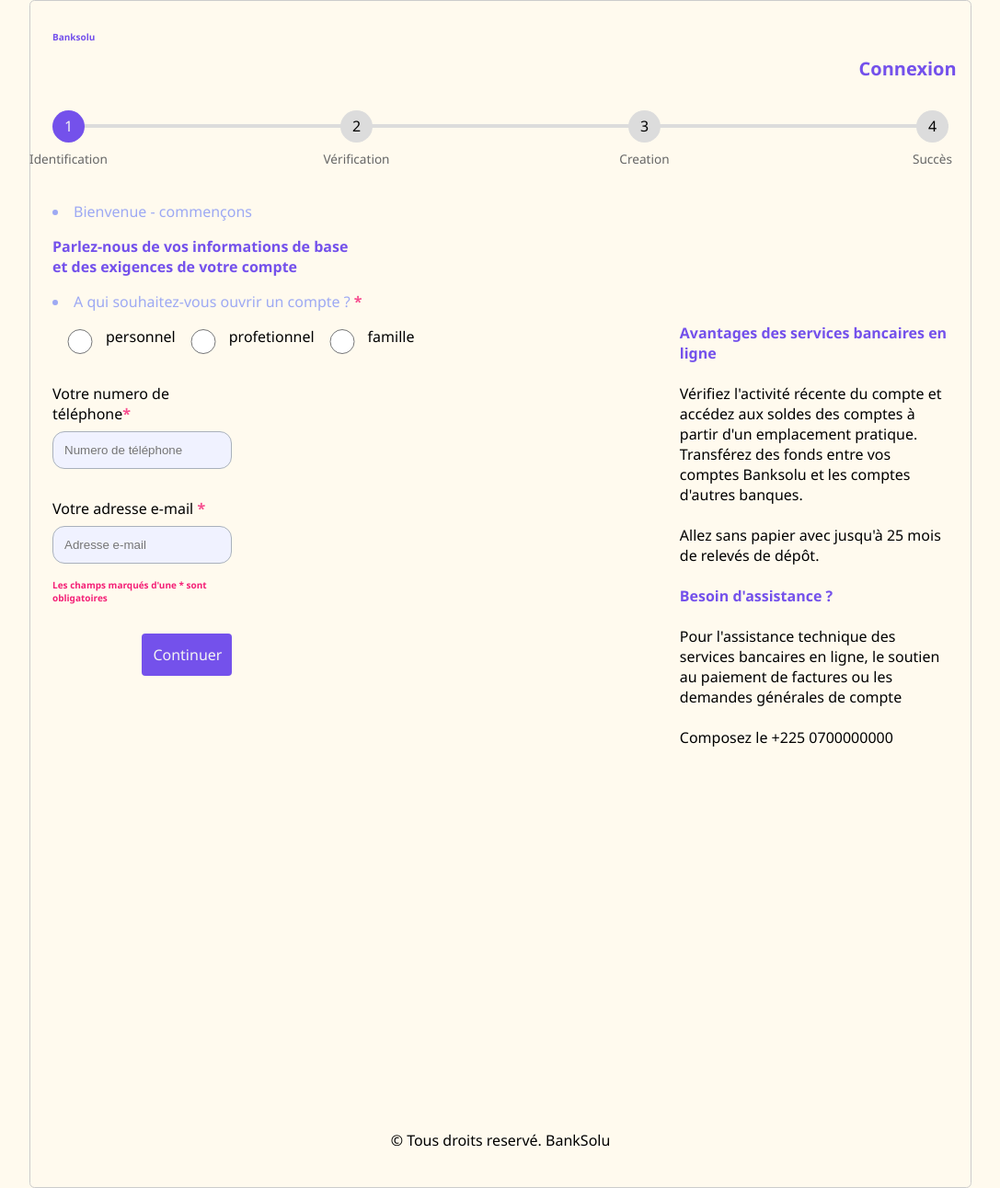
After one commit to Jean-altesse/BANKSOLUS, a Flask app: template BankSolu/templates/inscription.html in a window 1280 px wide. The commit adds this page. Shown: the whole page at 92% size, without its empty margins (96-1183 px from the left). Run offline with Flask 3, Linux system fonts and the light colour scheme; the template is opened without the code that fills it, so the values that code supplies are empty.

Commit message:
page d'inscription

```diff
--- /dev/null
+++ b/BankSolu/static/css/inscription.css
@@ -0,0 +1,206 @@
+
+:root {
+    --primary-color: #7451EB;;
+  }
+
+  *,
+  *::before,
+  *::after {
+    box-sizing: border-box;
+  }
+
+  body {
+    background: #FFFAEE;
+    font-family: Montserrat, "Segoe UI", Tahoma, Geneva, Verdana, sans-serif;
+    margin: 0;
+    display: grid;
+    place-items: center;
+    min-height: 100vh;
+  }
+  /* Global Stylings */
+  label {
+    display: block;
+    margin-bottom: 0.5rem;
+  }
+
+  input {
+    background: #F0F2FF;
+    display: block;
+    width: 100%;
+    padding: 0.75rem;
+    border: 1px solid #A9B1BC;
+    border-radius: 13px;
+  }
+  select{
+    border-radius: 13px;
+    background: #F0F2FF;
+    display: block;
+    width: 100%;
+    padding: 0.75rem;
+    border: 1px solid #A9B1BC;
+
+
+  }
+  .fichier{
+    width: 20%;
+    color: blue;
+    height: 70px;
+    background: #7451EB;
+    border: 1px dashed;
+  }
+
+  .width-50 {
+    width: 50%;
+  }
+
+  .ml-auto {
+    margin-left: auto;
+  }
+
+  .text-center {
+    margin-left: 90%;
+    font-size: 20px;
+  }
+  li{
+    color: #9DA9F3;
+  }
+  h2{
+    font-size: 10px;
+    color: #f30065e0;
+  }
+  .etoile{
+    color: #f30065b1;
+  }
+  .C{
+    text-align: center;
+  }
+
+  /* Progressbar */
+  .progressbar {
+    position: relative;
+    display: flex;
+    justify-content: space-between;
+    counter-reset: step;
+    margin: 2rem 0 4rem;
+  }
+
+  .progressbar::before,
+  .progress {
+    content: "";
+    position: absolute;
+    top: 50%;
+    transform: translateY(-50%);
+    height: 4px;
+    width: 100%;
+    background-color: #dcdcdc;
+    z-index: -1;
+  }
+
+  .progress {
+    background-color: var(--primary-color);
+    width: 0%;
+    transition: 0.3s;
+  }
+
+  .progress-step {
+    width: 2.1875rem;
+    height: 2.1875rem;
+    background-color: #dcdcdc;
+    border-radius: 50%;
+    display: flex;
+    justify-content: center;
+    align-items: center;
+  }
+
+  .progress-step::before {
+    counter-increment: step;
+    content: counter(step);
+  }
+
+  .progress-step::after {
+    content: attr(data-title);
+    position: absolute;
+    top: calc(100% + 0.5rem);
+    font-size: 0.85rem;
+    color: #666;
+  }
+
+  .progress-step-active {
+    background-color: var(--primary-color);
+    color: #f3f3f3;
+  }
+
+  /* Form */
+  .form {
+    width: clamp(320px, 30%, 430px);
+    margin: 0 auto;
+    border: 1px solid #ccc;
+    border-radius: 0.35rem;
+    padding: 1.5rem;
+    height: 100%;
+    width: 80%;
+  }
+
+  .form-step {
+    display: none;
+    transform-origin: top;
+    animation: animate 0.5s;
+  }
+
+  .form-step-active {
+    display: block;
+  }
+
+  .input-group {
+    margin: 2rem 0;
+    width: 20%;
+  }
+
+  @keyframes animate {
+    from {
+      transform: scale(1, 0);
+      opacity: 0;
+    }
+    to {
+      transform: scale(1, 1);
+      opacity: 1;
+    }
+  }
+.next{
+    width: 20%;
+}
+.div-text{
+    position: relative;
+   margin-left: 70%;
+   bottom: 400px;
+}
+.div-text2{
+  position: relative;
+  margin-left: 70%;
+  bottom: 500px;
+}
+strong{
+    color:#7451EB ;
+}
+
+  /* Button */
+  .btns-group {
+    display: grid;
+    grid-template-columns: repeat(2, 1fr);
+    gap: 1.5rem;
+  }
+
+  .btn {
+    padding: 0.75rem;
+    display: block;
+    text-decoration: none;
+    background-color: var(--primary-color);
+    color: #f3f3f3;
+    text-align: center;
+    border-radius: 0.25rem;
+    cursor: pointer;
+    transition: 0.3s;
+  }
+  .btn:hover {
+    box-shadow: 0 0 0 2px #fff, 0 0 0 3px var(--primary-color);
+  }
--- /dev/null
+++ b/BankSolu/static/js/inscription.js
@@ -0,0 +1,47 @@
+const prevBtns = document.querySelectorAll(".btn-prev");
+const nextBtns = document.querySelectorAll(".btn-next");
+const progress = document.getElementById("progress");
+const formSteps = document.querySelectorAll(".form-step");
+const progressSteps = document.querySelectorAll(".progress-step");
+
+let formStepsNum = 0;
+
+nextBtns.forEach((btn) => {
+  btn.addEventListener("click", () => {
+    formStepsNum++;
+    updateFormSteps();
+    updateProgressbar();
+  });
+});
+
+prevBtns.forEach((btn) => {
+  btn.addEventListener("click", () => {
+    formStepsNum--;
+    updateFormSteps();
+    updateProgressbar();
+  });
+});
+
+function updateFormSteps() {
+  formSteps.forEach((formStep) => {
+    formStep.classList.contains("form-step-active") &&
+      formStep.classList.remove("form-step-active");
+  });
+
+  formSteps[formStepsNum].classList.add("form-step-active");
+}
+
+function updateProgressbar() {
+  progressSteps.forEach((progressStep, idx) => {
+    if (idx < formStepsNum + 1) {
+      progressStep.classList.add("progress-step-active");
+    } else {
+      progressStep.classList.remove("progress-step-active");
+    }
+  });
+
+  const progressActive = document.querySelectorAll(".progress-step-active");
+
+  progress.style.width =
+    ((progressActive.length - 1) / (progressSteps.length - 1)) * 100 + "%";
+}
--- /dev/null
+++ b/BankSolu/templates/inscription.html
@@ -0,0 +1,239 @@
+<!DOCTYPE html>
+<html lang="en">
+  <head>
+    <meta charset="UTF-8" />
+    <meta http-equiv="X-UA-Compatible" content="IE=edge" />
+    <meta name="viewport" content="width=device-width, initial-scale=1.0" />
+    <link rel="stylesheet" href="../static/css/inscription.css" />
+    <script src="../static/js/inscription.js" defer></script>
+    <title>Registraion Form</title>
+  </head>
+  <body>
+    <form action="#" class="form">
+        <h2 style="width: 30px;"><strong> Banksolu</strong></h2>
+      <h1 class="text-center"><strong> Connexion</strong></h1>
+      <!-- Progress bar -->
+      <div class="progressbar">
+        <div class="progress" id="progress"></div>
+
+        <div
+          class="progress-step progress-step-active"
+          data-title="Identification"
+        ></div>
+        <div class="progress-step" data-title="Vérification"></div>
+        <div class="progress-step" data-title="Creation"></div>
+        <div class="progress-step" data-title="Succès"></div>
+      </div>
+
+      <!-- Steps -->
+      <div class="form-step form-step-active">
+        <div class="accueil">
+            <p><li> Bienvenue - commençons</li></p>
+            <p><strong> Parlez-nous de vos informations de base<br>
+                et des exigences de votre compte </strong></p>
+                <p><li> A qui souhaitez-vous ouvrir un compte ? <strong class="etoile">*</strong></li></p>
+                <div style="display: flex;">
+                  <input type="radio" name="drone" style="width:50px">
+                  <label for="">personnel</label>
+                  <input type="radio" name="drone" style="width:50px">
+                  <label for="">profetionnel</label>
+                  <input type="radio" name="drone" style="width:50px">
+                  <label for="">famille</label>
+                </div>
+
+        </div>
+        <div class="input-group">
+          <label for="username">Votre numero de téléphone<strong class="etoile">*</strong></label>
+          <input type="text" placeholder="Numero de téléphone" name="username" id="username" />
+        </div>
+        <div class="input-group">
+          <label for="position">Votre adresse e-mail <strong class="etoile">*</strong></label>
+          <input type="text" placeholder="Adresse e-mail" name="position" id="position" />
+          <p><h2>Les champs marqués d'une * sont obligatoires</h2> </p>
+        </div>
+
+        <div class="next">
+          <a href="#" class="btn btn-next width-50 ml-auto">Continuer</a>
+        </div>
+        <div class="div-text">
+            <p><strong> Avantages des services bancaires en ligne </strong><br>
+                <br>
+            Vérifiez l'activité récente du compte et accédez aux soldes des comptes à partir d'un emplacement pratique.<br>
+            Transférez des fonds entre vos comptes Banksolu et les comptes d'autres banques.<br>
+            <br>
+            Allez sans papier avec jusqu'à 25 mois de relevés de dépôt.<br>
+            <br>
+           <strong>Besoin d'assistance ?</strong> <br>
+            <br>
+            Pour l'assistance technique des services bancaires en ligne, le soutien au paiement de factures ou les demandes générales de compte<br>
+            <br>
+            Composez le +225 0700000000</p>
+
+        </div>
+      </div>
+      <div class="form-step" style="height:700px;">
+        <br>
+        <br>
+        <br>
+        <p><li> Parlez-nous de vos informations de base et des exigences de votre compte</li></p>
+        <div class="input-group">
+          <label for="phone">Entrez votre OTP<strong class="etoile">*</strong></label>
+          <input type="text" placeholder="OTP sur votre numéro de mobile" name="phone" id="phone" />
+        </div>
+        <div class="input-group">
+            <label for="phone">Comment souhaitez-vous  verifier? </label>
+             <select name="" id="">
+              <option value="">Passport</option>
+             </select>
+          </div>
+        <div class="input-group">
+          <label for="email">Email</label>
+          <input type="text" placeholder="Entrez votre e-mail" name="email" id="email" />
+        </div>
+        <p >
+          <label for="myfile" >Deposez un fichier</label>
+          <input style="background: rgba(0, 0, 255, 0.408);" class="fichier" type="file" id="myfile" name="myfile">
+      </p>
+      <p><h2>Les champs marqués d'une * sont obligatoires</h2>
+        <div class="next" >
+        <div class="btns-group" >
+          <a href="#" class="btn btn-prev">Previous</a>
+          <a href="#" class="btn btn-next">Next</a>
+        </div>
+      </div>
+     </p>
+
+        <div class="div-text2">
+        <p>Avantages des services bancaires en ligne <br>
+          <br>
+          Vérifiez l'activité récente du compte et accédez aux soldes des comptes à partir d'un emplacement pratique. <br>
+          <br>
+          Transférez des fonds entre vos comptes BankSolu et les comptes d'autres banques. <br>
+          <br>
+
+          Besoin d'assistance? <br>
+          <br>
+          Pour l'assistance technique des services bancaires en ligne, le soutien au paiement de factures ou les demandes générales de compte <br>
+          <br>
+          Composez le +225 0700000000</p>
+        </div>
+
+
+
+      </div>
+      <div class="form-step">
+        <p><li> Parlez-nous de vos informations de base et des exigences de votre compte</li></p>
+        <div class="input-group" style="height: auto;">
+          <label for="dob">Titre <strong class="etoile">*</strong></label>
+          <select name="" id="">Selectionnez</select>
+        </div>
+      <div class="" style="display: flex;">
+        <div class="input-group" style="bottom: 50px; position: relative;" >
+          <label  for="ID">Prénom<strong class="etoile">*</strong></label>
+          <input type="text">
+        </div>
+        <div class="" style="margin-left: 3%;bottom: 17px; position: relative; ">
+          <label for="">Nom de famille <strong class="etoile">*</strong></label>
+          <input type="text" name="ID" id="ID" style="width: 300px;" />
+        </div>
+      </div>
+
+      <div class="" style="display: flex;">
+        <div class="input-group" style=" bottom: 100px; position: relative;">
+          <label for="dob">Genre <strong class="etoile">*</strong></label>
+          <select name="" id="">
+            <option value="">Selectionnez</option>
+          <option value="">F</option>
+          <option value="">M</option>
+        </select>
+        </div>
+        <div class="" style="margin-left: 3%; position: relative; top: 31px;">
+          <label for="">Date de naissance<strong class="etoile">*</strong></label>
+          <input type="date" name="ID" id="ID" style="width: 300px;" />
+        </div>
+      </div>
+
+
+        <div class="input-group" style=" bottom: 140px; position: relative;">
+          <label for="dob">Adresse<strong class="etoile">*</strong></label>
+          <input type="text">
+        </div>
+
+        <div class="input-group" style=" bottom: 155px; position: relative;">
+          <label for="dob">Pays <strong class="etoile">*</strong></label>
+          <input type="text">
+        </div>
+
+        <div class="input-group" style=" bottom: 170px; position: relative;">
+          <label for="dob">Ville <strong class="etoile">*</strong></label>
+          <input type="text">
+          <p><h2>Les champs marqués d'une * sont obligatoires</h2>
+
+            <div class="next">
+              <div class="btns-group" style="width: 350px;">
+                <a href="#" class="btn btn-prev">Previous</a>
+                <a href="#"  class="btn btn-next">Next  </a>
+            </div>
+        </div>
+          </div>
+
+          <div class="div-text2" style="bottom: 800px ; position: relative;">
+            <p>Avantages des services bancaires en ligne <br>
+              <br>
+              Vérifiez l'activité récente du compte et accédez aux soldes des comptes à partir d'un emplacement pratique. <br>
+              <br>
+              Transférez des fonds entre vos comptes BankSolu et les comptes d'autres banques. <br>
+              <br>
+              <br>
+              <br>
+              Besoin d'assistance? <br>
+              <br>
+              Pour l'assistance technique des services bancaires en ligne, le soutien au paiement de factures ou les demandes générales de compte <br>
+              <br>
+              Composez le +225 0700000000</p>
+            </div>
+
+      </div>
+      </div>
+      <div class="form-step">
+        <p><li>Parlez-nous de vos informations de base et des exigences de votre compte</li></p>
+        <div class="input-group">
+          <label for="password">Nouvel identifiant d'utilisateur<strong class="etoile">*</strong></label>
+          <input type="password" placeholder="Saisir l'ID utilisateur" name="password" id="password" />
+        </div>
+
+        <div class="input-group">
+          <label for="password">Nouveau mot de passe<strong class="etoile">*</strong></label>
+          <input type="password" placeholder="Entrez un nouveau mot de passe" name="password" id="password" />
+        </div>
+
+        <div class="input-group" style="width: 30%;">
+          <label for="confirmPassword">Vérifiez le nouveau mot de passe<strong class="etoile">*</strong></label>
+          <input style="width: 67%;"
+          placeholder="vérifier le  nouveau mot de passe"
+            type="password"
+            name="confirmPassword"
+            id="confirmPassword"
+          />
+          <div style="width: 100%;">
+         <div style="display: flex; ">
+          <input type="checkbox" style="width:10px;">
+          <label style="font-size: 15px; margin-top: 6px;" for="">J'accepte d'activer les alertes WhatsApp.</label>
+        </div>
+        <div style="display: flex; ">
+          <input type="checkbox" style="width:10px;" >
+          <label style="font-size: 15px; margin-top: 6px;"  for="">J'accepte d'activer les e-mails promotionnels de BankSolu et de ses partenaires.</label>
+        </div>
+      </div>
+
+        </div>
+        <div class="btns-group" style="width: 20%; height: 45px;">
+          <a href="#" class="btn btn-prev">Previous</a>
+          <input type="submit" value="Submit" class="btn" />
+        </div>
+      </div>
+      <p class="C">© Tous droits reservé. BankSolu</p>
+    </form>
+    <script src="p.js"></script>
+  </body>
+</html>
```
Also changed, not shown: BankSolu/templates/login.html (+30 -7 lines), 1 other file.
